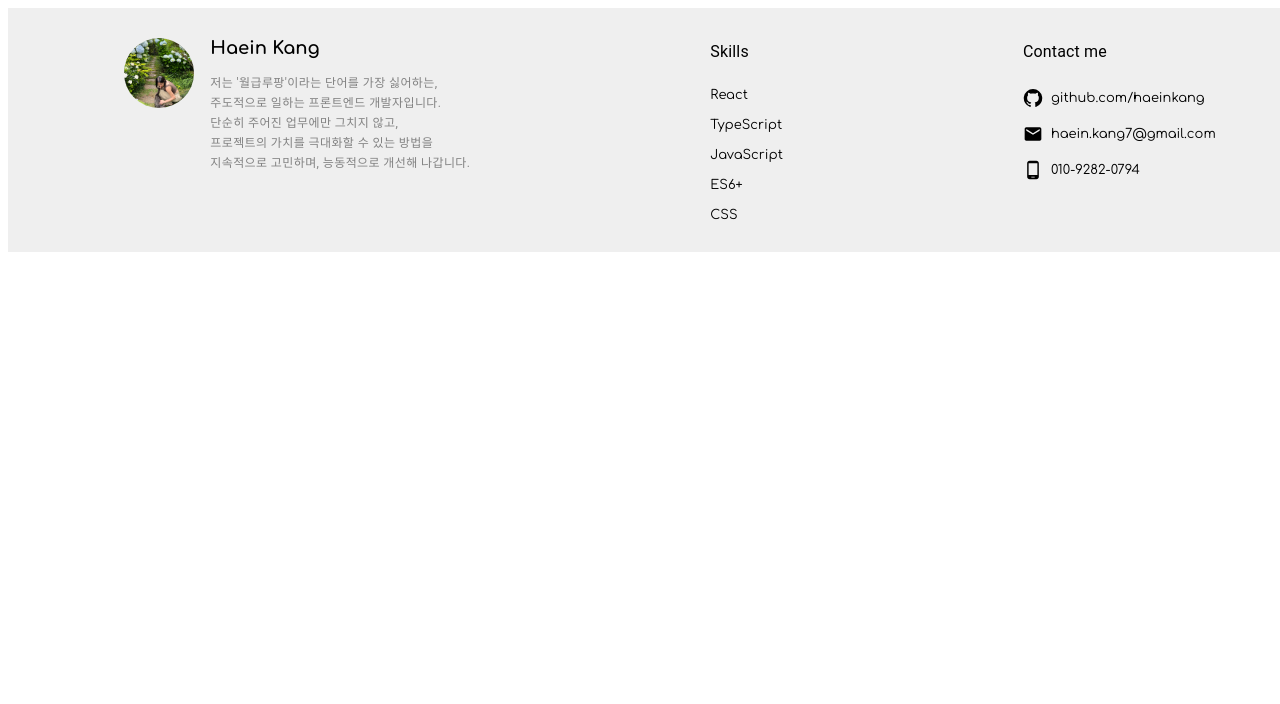
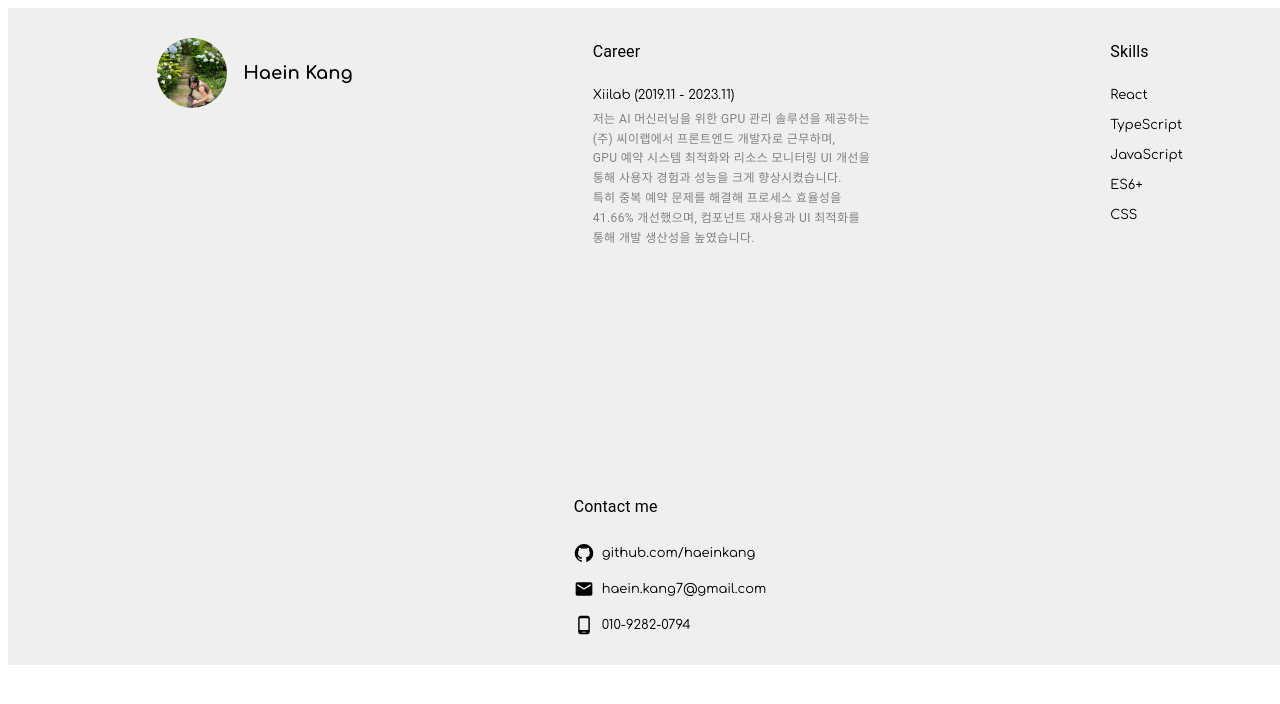
Before and after one commit to haeinkang/enegy-usage-monitoring, a React (Create React App) app: page / in a window 1280 px wide. Shown: the top 704 px of the page. Built offline with nearby package versions, Linux system fonts and the light colour scheme; no server answers.

Commit message:
footer: 소개글 주석처리, 커리어 추가

```diff
--- a/src/components/Footer.tsx
+++ b/src/components/Footer.tsx
@@ -11,23 +11,30 @@ const Footer = () => {
   return (
     <Wrapper>
       <Grid container justifyContent="center" alignItems='flex-start' spacing={30}>
+
         <Grid gap={10}>
-          <Grid display="flex"  justifyContent="center" alignItems="flex-start" size="grow" gap={2}>
+          <Grid size="auto" display="flex" justifyContent="center" alignItems="center" gap={2}>
             <Avatar src={ProfileImage} sx={{ width: 70, height: 70 }} />
+            <div className='my-name'>Haein Kang</div>
+          </Grid>
+        </Grid>
 
-            <Grid container flexDirection="column" gap={2}>
-              <div className='my-name'>
-                Haein Kang
-              </div>
-              <Typography className='job' variant="caption" gutterBottom>
-                {/* Front Developer */}
-                저는 '월급루팡'이라는 단어를 가장 싫어하는,<br />
-                주도적으로 일하는 프론트엔드 개발자입니다.<br />
-                단순히 주어진 업무에만 그치지 않고,<br />
-                프로젝트의 가치를 극대화할 수 있는 방법을<br />
-                지속적으로 고민하며, 능동적으로 개선해 나갑니다.
-              </Typography>
-            </Grid>
+        <Grid container flexDirection='column' gap={2}>
+          <Typography variant="subtitle1" gutterBottom>
+            Career
+          </Typography>
+
+          <Grid container flexDirection="column" gap={1}>
+            <div>Xiilab (2019.11 - 2023.11) </div>
+            <Typography className='job' variant="caption" gutterBottom>
+              저는 AI 머신러닝을 위한 GPU 관리 솔루션을 제공하는 <br />
+              (주) 씨이랩에서 프론트엔드 개발자로 근무하며, <br />
+              GPU 예약 시스템 최적화와 리소스 모니터링 UI 개선을 <br />
+              통해 사용자 경험과 성능을 크게 향상시켰습니다. <br />
+              특히 중복 예약 문제를 해결해 프로세스 효율성을 <br />
+              41.66% 개선했으며, 컴포넌트 재사용과 UI 최적화를 <br />
+              통해 개발 생산성을 높였습니다.
+            </Typography>
           </Grid>
         </Grid>
 
@@ -35,20 +42,11 @@ const Footer = () => {
           <Typography variant="subtitle1" gutterBottom>
             Skills
           </Typography>
-          <Grid display="flex" alignItems="center" size="grow" gap={1}>
-            React
-          </Grid>
-          <Grid display="flex" alignItems="center" size="grow" gap={1}>
-            TypeScript
-          </Grid>
-          <Grid display="flex" alignItems="center" size="grow" gap={1}>
-            JavaScript
-          </Grid><Grid display="flex" alignItems="center" size="grow" gap={1}>
-            ES6+
-          </Grid>
-          <Grid display="flex" alignItems="center" size="grow" gap={1}>
-            CSS
-          </Grid>
+          <div>React</div>
+          <div>TypeScript</div>
+          <div>JavaScript</div>
+          <div>ES6+</div>
+          <div>CSS</div>
         </Grid>
 
         <Grid container flexDirection='column' gap={2}>
@@ -96,3 +94,23 @@ const Wrapper = styled.div`
     color: var(--subtext-color);
   }
 `;
+
+
+{/* <Grid gap={10}>
+          <Grid display="flex"  justifyContent="center" alignItems="flex-start" size="grow" gap={2}>
+            <Avatar src={ProfileImage} sx={{ width: 70, height: 70 }} />
+
+            <Grid container flexDirection="column" gap={2}>
+              <div className='my-name'>
+                Haein Kang
+              </div>
+              <Typography className='job' variant="caption" gutterBottom>
+                저는 '월급루팡'이라는 단어를 가장 싫어하는,<br />
+                주도적으로 일하는 프론트엔드 개발자입니다.<br />
+                단순히 주어진 업무에만 그치지 않고,<br />
+                프로젝트의 가치를 극대화할 수 있는 방법을<br />
+                지속적으로 고민하며, 능동적으로 개선해 나갑니다.
+              </Typography>
+            </Grid>
+          </Grid>
+        </Grid> */}
```
